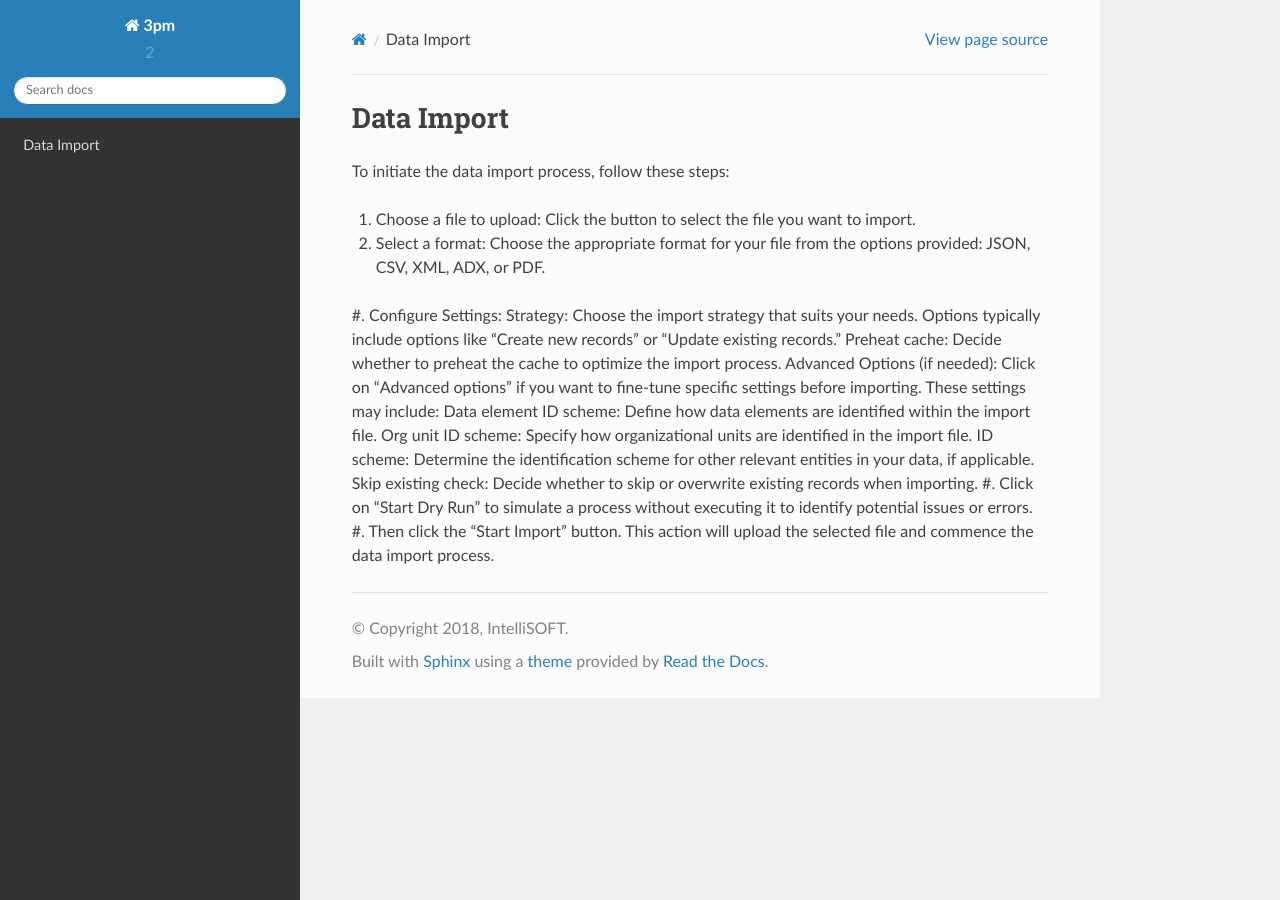
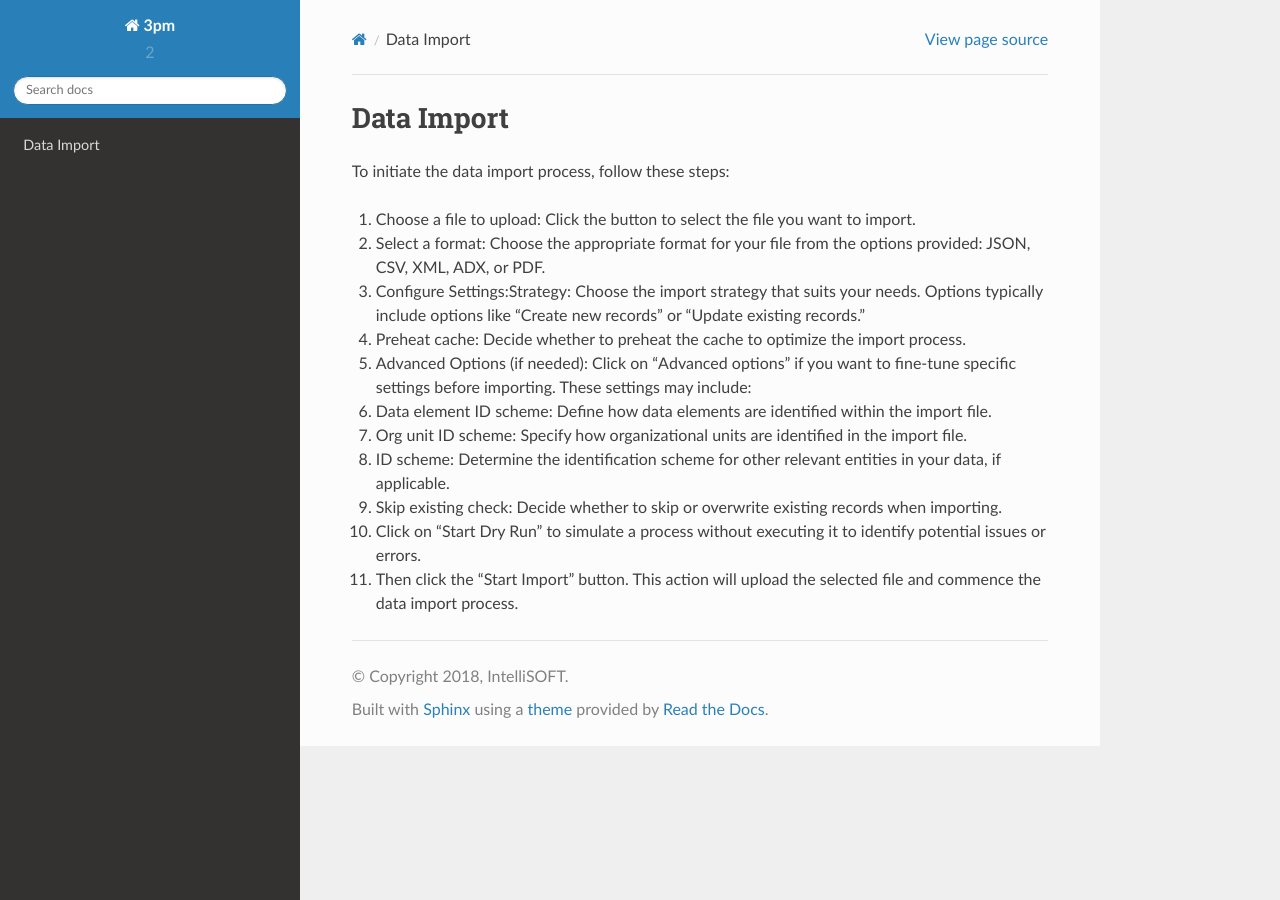
Before and after one commit to karahmogaka/System-Documentation, a Sphinx documentation site: the page built from docs/source/dataimport.rst, in a window 1280 px wide. Built offline with Sphinx 7.4.7 and the Read the Docs theme 2.0.0, drawn with Linux system fonts in a browser that asks for light colours.

```diff
--- a/docs/source/dataimport.rst
+++ b/docs/source/dataimport.rst
@@ -6,14 +6,13 @@ To initiate the data import process, follow these steps:
 
 #. Choose a file to upload: Click the button to select the file you want to import.
 #. Select a format: Choose the appropriate format for your file from the options provided: JSON, CSV, XML, ADX, or PDF.
-#. Configure Settings:
-Strategy: Choose the import strategy that suits your needs. Options typically include options like "Create new records" or "Update existing records."
-Preheat cache: Decide whether to preheat the cache to optimize the import process.
-Advanced Options (if needed): Click on "Advanced options" if you want to fine-tune specific settings before importing. These settings may include:
-Data element ID scheme: Define how data elements are identified within the import file.
-Org unit ID scheme: Specify how organizational units are identified in the import file.
-ID scheme: Determine the identification scheme for other relevant entities in your data, if applicable.
-Skip existing check: Decide whether to skip or overwrite existing records when importing.
+#. Configure Settings:Strategy: Choose the import strategy that suits your needs. Options typically include options like "Create new records" or "Update existing records."
+#. Preheat cache: Decide whether to preheat the cache to optimize the import process.
+#. Advanced Options (if needed): Click on "Advanced options" if you want to fine-tune specific settings before importing. These settings may include:
+#. Data element ID scheme: Define how data elements are identified within the import file.
+#. Org unit ID scheme: Specify how organizational units are identified in the import file.
+#. ID scheme: Determine the identification scheme for other relevant entities in your data, if applicable.
+#. Skip existing check: Decide whether to skip or overwrite existing records when importing.
 #. Click on "Start Dry Run" to simulate a process without executing it to identify potential issues or errors.
 #. Then click the "Start Import" button. This action will upload the selected file and commence the data import process.
 
```
